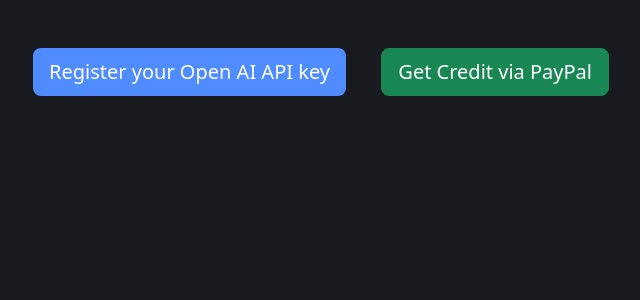
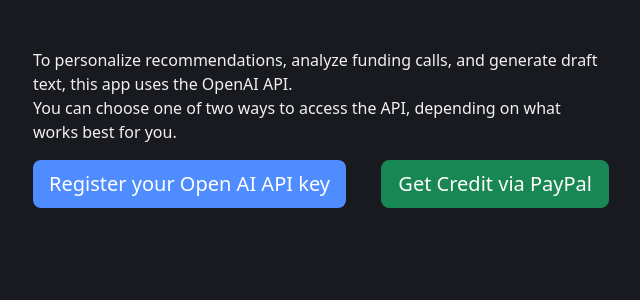
Before and after one commit to mauriciozuleta/funding-research-app, a Django app: page /openai-paypal/ in a window 1280 px wide. Shown: the part 56-356 px from the top of the page, without its empty margins (319-959 px from the left). Run offline with Django 5.2, Linux system fonts and the light colour scheme.

Commit message:
Add OpenAI/PayPal page and improve onboarding UI

```diff
--- a/templates/openai_paypal.html
+++ b/templates/openai_paypal.html
@@ -1,6 +1,10 @@
 {% extends 'base.html' %}
 {% block content %}
 <div class="container mt-5" style="max-width: 600px;">
+  <div class="mb-3">
+    <p>To personalize recommendations, analyze funding calls, and generate draft text, this app uses the OpenAI API.<br>
+    You can choose one of two ways to access the API, depending on what works best for you.</p>
+  </div>
   <div class="d-flex justify-content-between mb-4">
     <button class="btn btn-primary btn-lg" id="registerApiBtn">Register your Open AI API key</button>
     <button class="btn btn-success btn-lg" id="getCreditBtn">Get Credit via PayPal</button>
```
Also changed, not shown: db.sqlite3 (added).
